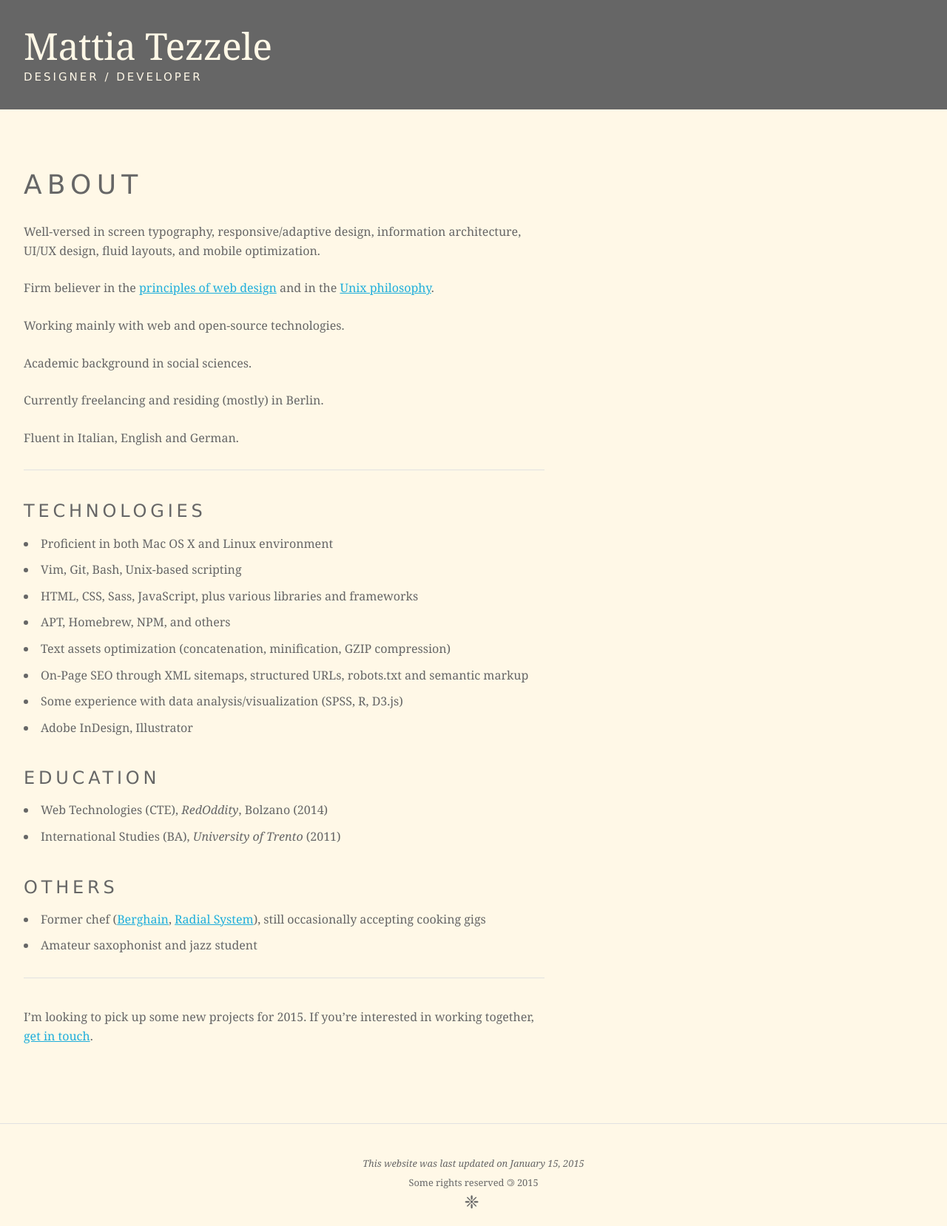
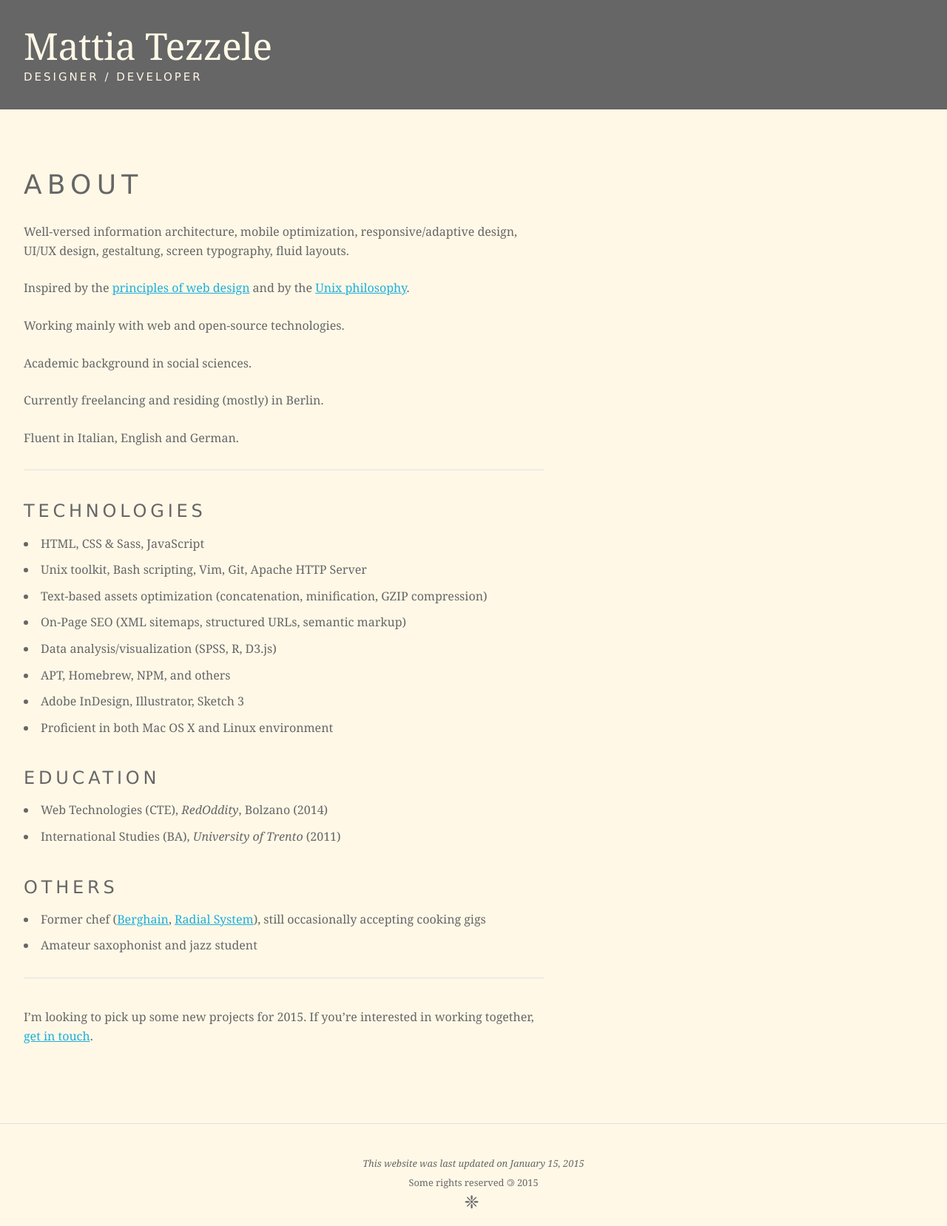
Before and after one commit to mrzool/mrzool.github.io, a Jekyll site: the page built from about/index.md, in a window 1280 px wide. Shown: the whole page at 74% size. Built offline with Jekyll 4.4.1, drawn with Linux system fonts in a browser that asks for light colours.

Commit message:
Content tweaks

```diff
--- a/about/index.md
+++ b/about/index.md
@@ -5,9 +5,9 @@ title: "About"
 
 # {{page.title}}
 
-Well-versed in screen typography, responsive/adaptive design, information architecture, UI/UX design, fluid layouts, and mobile optimization.
+Well-versed information architecture, mobile optimization, responsive/adaptive design, UI/UX design, gestaltung, screen typography, fluid layouts.
 
-Firm believer in the [principles of web design]({{site.url}}/principles "Principles of web design") and in the [Unix philosophy]({{site.url}}/unix "The Unix philosophy").
+Inspired by the [principles of web design]({{site.url}}/principles "Principles of web design") and by the [Unix philosophy]({{site.url}}/unix "The Unix philosophy").
 
 Working mainly with web and open-source technologies.
 
@@ -21,14 +21,14 @@ Fluent in Italian, English and German.
 
 ### Technologies
 
+- HTML, CSS & Sass, JavaScript
+- Unix toolkit, Bash scripting, Vim, Git, Apache HTTP Server
+- Text-based assets optimization (concatenation, minification, GZIP compression)
+- On-Page SEO (XML sitemaps, structured URLs, semantic markup)
+- Data analysis/visualization (SPSS, R, D3.js)
+- APT, Homebrew, NPM, and others
+- Adobe InDesign, Illustrator, Sketch 3
 - Proficient in both Mac OS X and Linux environment
-- Vim, Git, Bash, Unix-based scripting
-- HTML, CSS, Sass, JavaScript, plus various libraries and frameworks
-- APT, Homebrew, NPM, and others
-- Text assets optimization (concatenation, minification, GZIP compression)
-- On-Page SEO through XML sitemaps, structured URLs, robots.txt and semantic markup
-- Some experience with data analysis/visualization (SPSS, R, D3.js)
-- Adobe InDesign, Illustrator
 
 ### Education
 
```
Also changed, not shown: css/s.min.css.
